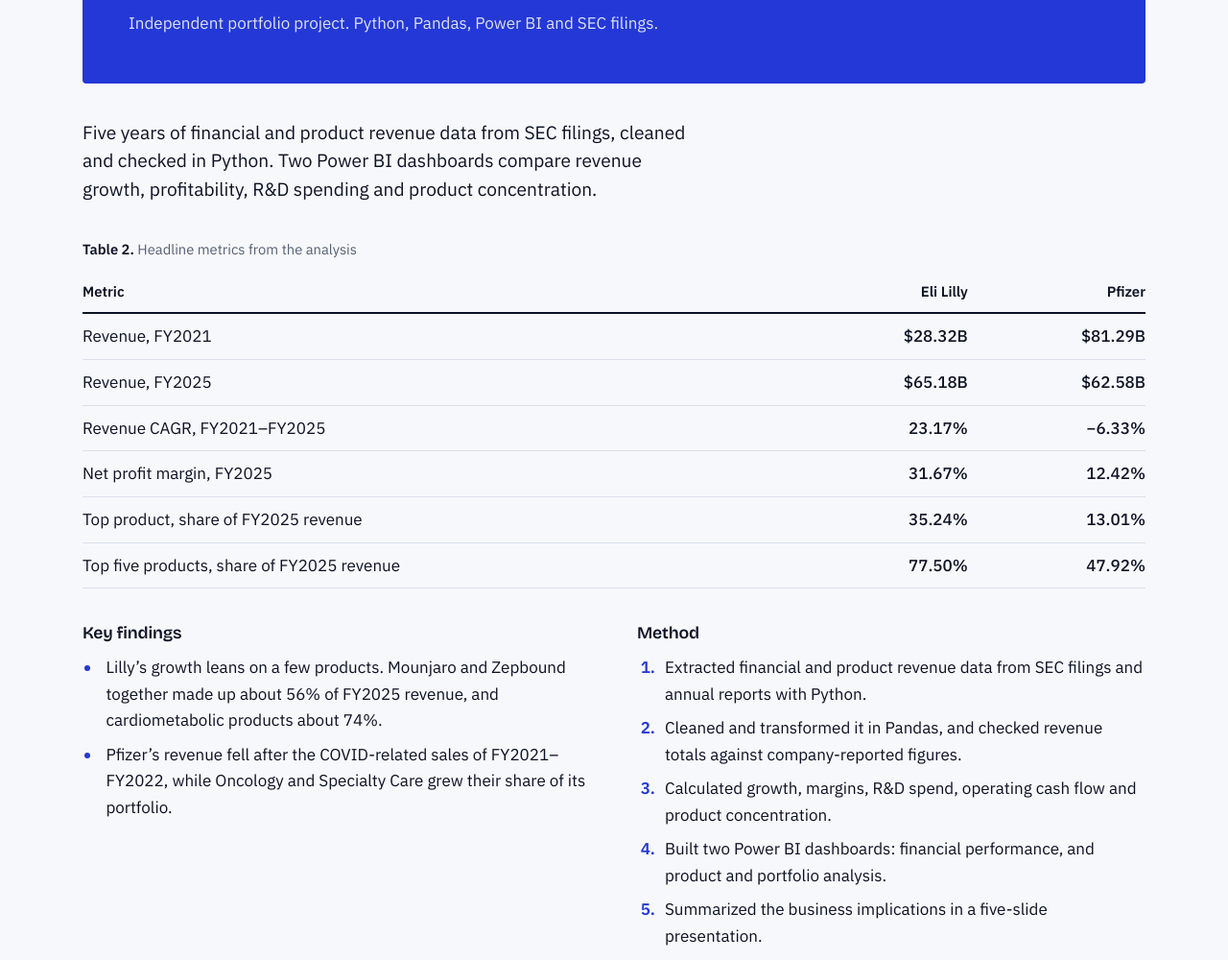
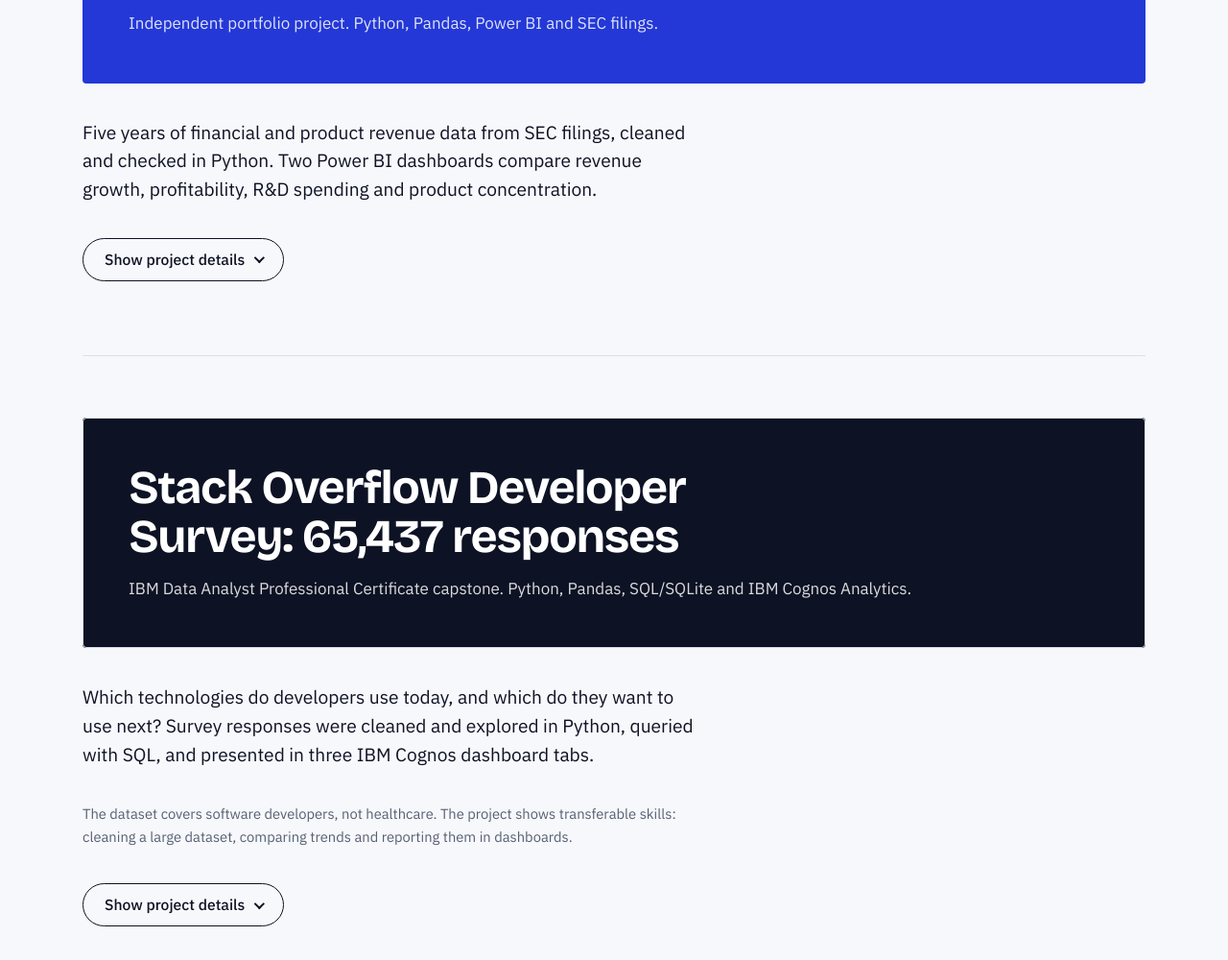
Before and after one commit to Shrikishan35/portfolio-site, a plain HTML site: page index.html in a window 1280 px wide. Shown: the part 1786-2786 px from the top of the page at 96% size. Drawn offline with Linux system fonts and the light colour scheme.

Commit message:
Add résumé PDF and collapse project and research detail behind buttons
- assets/resume.pdf: one-page résumé, so the Download résumé buttons now work
- Each project and the research study show a summary with a Show/Hide details button; all content stays visible without JavaScript and when printing

Co-Authored-By: Claude Sonnet 5.5 <noreply@anthropic.com>
Claude-Session: https://claude.ai/code/session_01JsjrD2iMxtLLNj18D59H24

```diff
--- a/index.html
+++ b/index.html
@@ -369,6 +369,16 @@ footer .wrap{display:flex;flex-wrap:wrap;justify-content:space-between;gap:8px 2
 .skillrow.minor .skilllist li{font-size:1.1rem;font-weight:500}
 .skills-note{max-width:42rem}
 
+
+/* collapsible detail (JavaScript adds the button; without it everything stays visible) */
+.more{display:flex;flex-direction:column;gap:36px;min-width:0}
+.more[hidden]{display:none}
+.more-btn{align-self:flex-start;display:inline-flex;align-items:center;gap:10px;padding:12px 22px;border:1.5px solid var(--ink);border-radius:999px;background:transparent;color:var(--ink);font:500 .98rem/1.2 var(--sans);cursor:pointer;transition:background .15s,color .15s}
+.more-btn:hover{background:var(--ink);color:var(--on-ink)}
+.more-btn::after{content:"";width:.5em;height:.5em;border-right:2px solid currentColor;border-bottom:2px solid currentColor;transform:rotate(45deg) translateY(-2px);transition:transform .2s}
+.more-btn[aria-expanded="true"]::after{transform:rotate(-135deg) translateY(-2px)}
+@media print{.more[hidden]{display:flex}.more-btn{display:none}}
+
 /* responsive */
 @media (max-width:980px){
   .pair{grid-template-columns:minmax(0,1fr)}
@@ -408,6 +418,7 @@ footer .wrap{display:flex;flex-wrap:wrap;justify-content:space-between;gap:8px 2
 @media (prefers-reduced-motion:reduce){
   html{scroll-behavior:auto}
   .hf-track i{animation:none}
+  .more-btn::after{transition:none}
   .site-header,.site-header::before,.skilllist li{transition:none}
   .skilllist li:hover{transform:none}
 }
@@ -511,6 +522,8 @@ footer .wrap{display:flex;flex-wrap:wrap;justify-content:space-between;gap:8px 2
           </div>
           <p class="lead">Five years of financial and product revenue data from SEC filings, cleaned and checked in Python. Two Power BI dashboards compare revenue growth, profitability, R&amp;D spending and product concentration.</p>
 
+          <div class="more" data-label="project details">
+
           <div class="tbl">
             <table>
               <caption><b>Table 2.</b> Headline metrics from the analysis</caption>
@@ -566,6 +579,7 @@ footer .wrap{display:flex;flex-wrap:wrap;justify-content:space-between;gap:8px 2
             <a href="assets/docs/pharma-benchmarking-presentation.pdf" target="_blank" rel="noopener noreferrer">Presentation (PDF, 5 slides)</a>
             <a href="https://github.com/Shrikishan35/Global-pharmaceutical-company-benchmarking" target="_blank" rel="noopener noreferrer">Code, data and Power BI file on GitHub</a>
           </div>
+          </div>
         </article>
 
         <article class="project" id="project-survey">
@@ -575,6 +589,8 @@ footer .wrap{display:flex;flex-wrap:wrap;justify-content:space-between;gap:8px 2
           </div>
           <p class="lead">Which technologies do developers use today, and which do they want to use next? Survey responses were cleaned and explored in Python, queried with SQL, and presented in three IBM Cognos dashboard tabs.</p>
           <p class="note">The dataset covers software developers, not healthcare. The project shows transferable skills: cleaning a large dataset, comparing trends and reporting them in dashboards.</p>
+
+          <div class="more" data-label="project details">
 
           <figure class="explorer tabset">
             <div class="tabs" role="tablist" aria-label="Survey results">
@@ -722,6 +738,7 @@ footer .wrap{display:flex;flex-wrap:wrap;justify-content:space-between;gap:8px 2
             <a href="assets/docs/stack-overflow-capstone-presentation.pdf" target="_blank" rel="noopener noreferrer">Capstone presentation (PDF, 19 slides)</a>
             <a href="https://github.com/Shrikishan35/Stack-Overflow-Developer-Survey" target="_blank" rel="noopener noreferrer">Notebooks and write-up on GitHub</a>
           </div>
+          </div>
         </article>
 
       </div>
@@ -752,6 +769,8 @@ footer .wrap{display:flex;flex-wrap:wrap;justify-content:space-between;gap:8px 2
             <p class="lead">Eletriptan hydrobromide-loaded solid lipid nanoparticles (ESLN) were developed and optimized, then built into a thermosensitive intranasal in situ gel to test enhanced brain delivery for migraine management.</p>
             <p class="note">The work covered formulation development, Design of Experiments, statistical optimization, physicochemical characterization, ex vivo permeation studies and in vivo brain biodistribution analysis.</p>
           </div>
+
+          <div class="more" data-label="study details: design, results and tools">
 
           <div class="rsub">
             <h3>Experimental design and statistical analysis</h3>
@@ -853,6 +872,7 @@ footer .wrap{display:flex;flex-wrap:wrap;justify-content:space-between;gap:8px 2
               <div><h4>Software</h4><ul class="taglist"><li>Design-Expert / Stat-Ease 360</li><li>OriginPro</li></ul></div>
               <div><h4>Instruments and methods</h4><ul class="taglist"><li>HPLC</li><li>UV-Visible spectrophotometry</li><li>Malvern Zetasizer</li><li>FTIR</li><li>DSC</li><li>SEM</li><li>Franz diffusion cell</li></ul></div>
             </div>
+          </div>
           </div>
         </article>
 
@@ -1126,6 +1146,36 @@ footer .wrap{display:flex;flex-wrap:wrap;justify-content:space-between;gap:8px 2
   document.addEventListener('keydown', function (e) { if (e.key === 'Escape' && nav.classList.contains('open')) { set(false); btn.focus(); } });
   window.addEventListener('resize', function () { if (window.innerWidth > 820) set(false); });
 })();
+
+/* collapsible detail: closed by default, one button per project */
+(function () {
+  var blocks = document.querySelectorAll('.more');
+  blocks.forEach(function (box, i) {
+    var id = 'more-' + (i + 1), label = box.getAttribute('data-label') || 'details';
+    box.id = id;
+    var btn = document.createElement('button');
+    btn.type = 'button'; btn.className = 'more-btn';
+    btn.setAttribute('aria-controls', id);
+    function set(open) {
+      box.hidden = !open;
+      btn.setAttribute('aria-expanded', open ? 'true' : 'false');
+      btn.textContent = (open ? 'Hide ' : 'Show ') + label;
+    }
+    btn.addEventListener('click', function () {
+      var wasOpen = !box.hidden; set(!wasOpen);
+      if (wasOpen) { var art = box.closest('article'); if (art) art.scrollIntoView({ block: 'start' }); }
+    });
+    box.parentNode.insertBefore(btn, box);
+    set(false);
+  });
+  /* open the right block when a link or the address bar points inside one */
+  function reveal() {
+    var h = location.hash && document.getElementById(location.hash.slice(1));
+    var box = h && h.closest && h.closest('.more');
+    if (box && box.hidden) { box.previousElementSibling.click(); h.scrollIntoView(); }
+  }
+  window.addEventListener('hashchange', reveal); reveal();
+})();
 </script>
 </body>
 </html>
```
Also changed, not shown: c-desktop-closed.png (added), c-mobile-closed.png (added), 1 other file.
